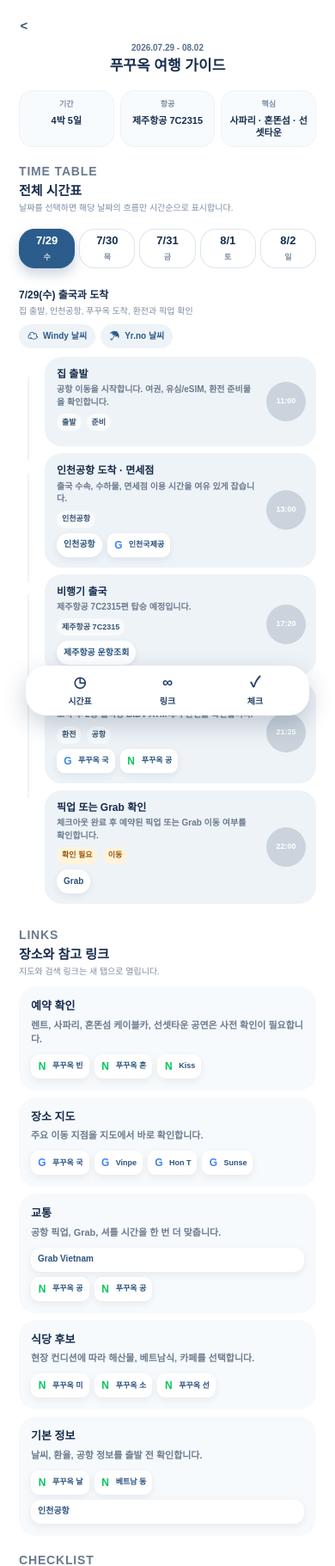
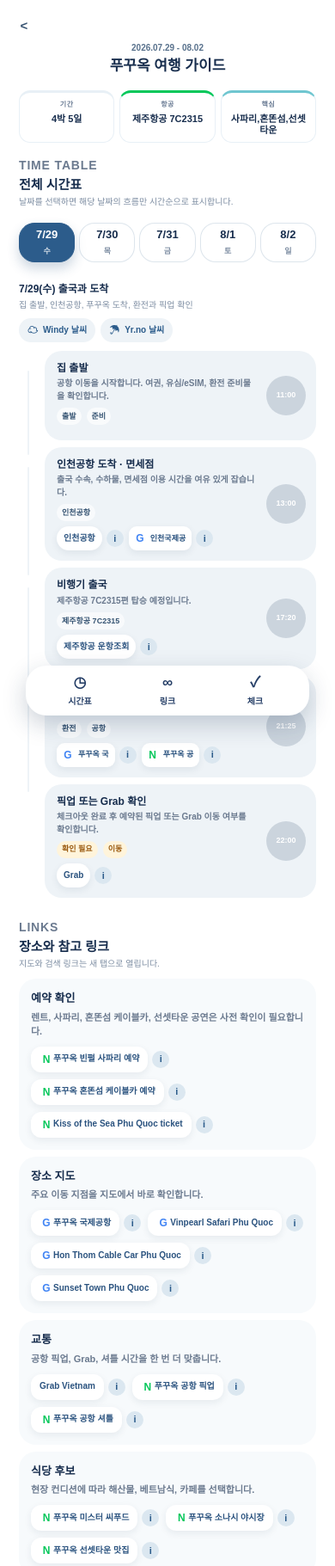
Before and after one commit to csl-crypto/travel_guide, a plain HTML site: page index.html in a window 390 px wide. Shown: the top 1821 px of the page at 86% size. Drawn offline with Linux system fonts and the light colour scheme.

Commit message:
링크 UI와 상단 요약 정리

```diff
--- a/app.js
+++ b/app.js
@@ -88,6 +88,9 @@
 		search("푸꾸옥 소나시 야시장"),
 		search("푸꾸옥 선셋타운 맛집")
 	]),
+	linkGroup("마사지 목록", "푸꾸옥 스파와 마사지 후보를 한 번에 확인합니다.", [
+		official("베트남가이드 푸꾸옥 스파", "https://vietnamguide.co.kr/city/phuquoc/places/spas/")
+	]),
 	linkGroup("기본 정보", "날씨, 환율, 공항 정보를 출발 전 확인합니다.", [
 		search("푸꾸옥 날씨 8월"),
 		search("베트남 동 환율"),
@@ -108,6 +111,7 @@
 
 let activeDayId = days[0].id;
 let selectedEventKey = "";
+let linkPopoverId = 0;
 
 document.addEventListener("DOMContentLoaded", () => {
 	renderDayTabs();
@@ -132,10 +136,12 @@
 		button.className = `day-tab${day.id === activeDayId ? " active" : ""}`;
 		button.innerHTML = `<span>${escapeHtml(day.label)}</span><small>${escapeHtml(weekdayLabel(day))}</small>`;
 		button.addEventListener("click", () => {
+			runViewTransition(() => {
 				activeDayId = day.id;
 				selectedEventKey = "";
 				renderDayTabs();
 				renderTimeTable();
+			});
 		});
 		return button;
 	}));
@@ -181,21 +187,25 @@
 			const tagRow = cell.querySelector(".tag-row");
 			item.tags.forEach((tag) => tagRow.append(tagElement(tag, item.alert)));
 			const linkRow = cell.querySelector(".link-row");
-			item.links.forEach((itemLink) => linkRow.append(anchor(itemLink, selected)));
+			item.links.forEach((itemLink) => linkRow.append(linkControl(itemLink, selected)));
 			cell.addEventListener("click", (event) => {
-				if (event.target.closest("a")) {
+				if (event.target.closest("a, button, [popover]")) {
 					return;
 				}
+				runViewTransition(() => {
 					selectedEventKey = eventKey;
 					renderTimeTable();
+				});
 			});
 			cell.addEventListener("keydown", (event) => {
 				if (event.key !== "Enter" && event.key !== " ") {
 					return;
 				}
 				event.preventDefault();
+				runViewTransition(() => {
 					selectedEventKey = eventKey;
 					renderTimeTable();
+				});
 			});
 			events.append(cell);
 		});
@@ -235,7 +245,7 @@
 		const card = document.createElement("article");
 		card.className = "link-card";
 		card.innerHTML = `<h3>${escapeHtml(group.title)}</h3><p>${escapeHtml(group.body)}</p><div class="link-row"></div>`;
-		group.links.forEach((itemLink) => card.querySelector(".link-row").append(anchor(itemLink)));
+		group.links.forEach((itemLink) => card.querySelector(".link-row").append(linkControl(itemLink, true)));
 		return card;
 	}));
 }
@@ -260,6 +270,33 @@
 	span.className = `tag${alert || text.includes("필요") || text.includes("확인") ? " alert" : ""}`;
 	span.textContent = text;
 	return span;
+}
+
+function linkControl(itemLink, expanded = false) {
+	const control = document.createElement("span");
+	control.className = "link-action";
+	const link = anchor(itemLink, expanded);
+	const info = document.createElement("button");
+	const popover = document.createElement("span");
+	const popoverId = `link-popover-${++linkPopoverId}`;
+	const label = fullLinkLabel(itemLink.label);
+
+	info.type = "button";
+	info.className = "link-info";
+	info.textContent = "i";
+	info.title = label;
+	info.setAttribute("aria-label", `${label} 링크 설명`);
+	info.setAttribute("popovertarget", popoverId);
+	info.addEventListener("click", (event) => event.stopPropagation());
+
+	popover.id = popoverId;
+	popover.className = "link-popover";
+	popover.setAttribute("popover", "auto");
+	popover.textContent = label;
+	popover.addEventListener("click", (event) => event.stopPropagation());
+
+	control.append(link, info, popover);
+	return control;
 }
 
 function anchor(itemLink, expanded = false) {
@@ -351,3 +388,11 @@
 function escapeHtml(value) {
 	return String(value ?? "").replace(/[&<>"]/g, (char) => ({ "&": "&amp;", "<": "&lt;", ">": "&gt;", "\"": "&quot;" }[char]));
 }
+
+function runViewTransition(update) {
+	if (document.startViewTransition && !window.matchMedia("(prefers-reduced-motion: reduce)").matches) {
+		document.startViewTransition(update);
+		return;
+	}
+	update();
+}
--- a/index.html
+++ b/index.html
@@ -33,7 +33,7 @@
 				</div>
 				<div>
 					<span>핵심</span>
-					<strong>사파리 · 혼똔섬 · 선셋타운</strong>
+					<strong>사파리,혼똔섬,선셋타운</strong>
 				</div>
 			</section>
 
--- a/styles.css
+++ b/styles.css
@@ -23,6 +23,12 @@
 	scroll-behavior: smooth;
 }
 
+::view-transition-old(root),
+::view-transition-new(root) {
+	animation-duration: 180ms;
+	animation-timing-function: ease-out;
+}
+
 body {
 	margin: 0;
 	font-family: "Pretendard", "Noto Sans KR", "Malgun Gothic", "Apple SD Gothic Neo", Arial, sans-serif;
@@ -136,7 +142,7 @@
 .quick-panel {
 	display: grid;
 	grid-template-columns: 1fr;
-	gap: 9px;
+	gap: 8px;
 }
 
 .quick-panel div,
@@ -150,24 +156,44 @@
 }
 
 .quick-panel div {
-	padding: 15px 14px;
-	background: #f8fbfd;
-	text-align: center;
+	position: relative;
+	min-height: 62px;
+	padding: 11px 13px 10px;
+	overflow: hidden;
+	border-color: #e8f0f6;
+	border-top: 3px solid #2c5c8b;
+	border-radius: 14px;
+	background: #fff;
+	text-align: left;
+}
+
+.quick-panel div::before {
+	display: none;
+}
+
+.quick-panel div:nth-child(2) {
+	border-top-color: #03c75a;
+}
+
+.quick-panel div:nth-child(3) {
+	border-top-color: #6fc6d0;
 }
 
 .quick-panel span {
 	display: block;
-	color: #7d8da2;
-	font-size: 11px;
-	font-weight: 800;
+	color: #58718c;
+	font-size: 10px;
+	font-weight: 900;
+	letter-spacing: 0.08em;
 }
 
 .quick-panel strong {
 	display: block;
-	margin-top: 5px;
+	margin-top: 4px;
 	color: #172d4d;
-	font-size: 15px;
-	line-height: 1.3;
+	font-size: 16px;
+	font-weight: 900;
+	line-height: 1.22;
 	overflow-wrap: anywhere;
 }
 
@@ -310,13 +336,94 @@
 }
 
 .link-card .link-row a {
+	width: auto;
+	max-width: min(100%, 320px);
+	min-height: 36px;
+	padding: 8px 12px;
 	justify-content: flex-start;
 	text-align: left;
-}
-
-.link-row a.icon-link,
-.link-card a.icon-link,
+	white-space: normal;
+	overflow: visible;
+}
+
+.link-card .link-row {
+	align-items: flex-start;
+	gap: 8px;
+}
+
+.link-card .link-action {
+	flex: 0 1 max-content;
+	width: auto;
+	max-width: 100%;
+}
+
+.link-card .link-action > a {
+	flex: 0 1 max-content;
+	max-width: 100%;
+}
+
 .link-card .link-row a.icon-link {
+	max-width: none;
+	height: auto;
+	min-height: 36px;
+	white-space: normal;
+	text-overflow: clip;
+	overflow: visible;
+}
+
+.link-action {
+	position: relative;
+	display: inline-flex;
+	align-items: center;
+	max-width: 100%;
+	min-width: 0;
+	gap: 5px;
+}
+
+.link-action > a {
+	flex: 1 1 auto;
+}
+
+.link-info {
+	display: inline-grid;
+	flex: 0 0 22px;
+	width: 22px;
+	height: 22px;
+	padding: 0;
+	place-items: center;
+	border: 0;
+	border-radius: 50%;
+	background: #dbe7f0;
+	color: #2c5c8b;
+	font-size: 12px;
+	font-weight: 900;
+	line-height: 1;
+	cursor: pointer;
+}
+
+.link-info:focus-visible {
+	outline: 2px solid #2c5c8b;
+	outline-offset: 2px;
+}
+
+.link-popover {
+	max-width: min(280px, calc(100vw - 32px));
+	padding: 10px 12px;
+	border: 0;
+	border-radius: 14px;
+	background: #172d4d;
+	color: #fff;
+	box-shadow: 0 14px 34px rgba(23, 45, 77, 0.24);
+	font-size: 13px;
+	font-weight: 800;
+	line-height: 1.45;
+}
+
+.link-popover::backdrop {
+	background: transparent;
+}
+
+.table-event .link-row a.icon-link {
 	flex: 0 1 auto;
 	width: auto;
 	min-width: 0;
@@ -479,6 +586,8 @@
 
 .table-event {
 	position: relative;
+	container-name: event-card;
+	container-type: inline-size;
 	min-width: 0;
 	min-height: 76px;
 	padding: 15px 82px 15px 17px;
@@ -590,7 +699,7 @@
 }
 
 .table-event.selected .link-row a {
-	flex: 1 1 100%;
+	width: 100%;
 	min-height: 38px;
 	padding: 9px 12px;
 	justify-content: flex-start;
@@ -605,6 +714,19 @@
 	color: #2b537f;
 }
 
+.table-event.selected .link-action {
+	flex: 1 1 100%;
+	width: 100%;
+}
+
+.table-event.selected .link-info {
+	flex-basis: 28px;
+	width: 28px;
+	height: 28px;
+	background: rgba(255, 255, 255, 0.86);
+	color: #2c5c8b;
+}
+
 .table-event.selected .link-row a.icon-link {
 	width: auto;
 	max-width: none;
@@ -692,6 +814,35 @@
 	font-size: 13px;
 	line-height: 1.5;
 	overflow-wrap: anywhere;
+}
+
+@container event-card (min-width: 360px) {
+	.table-event .link-row {
+		gap: 8px;
+	}
+
+	.table-event strong {
+		font-size: 16px;
+	}
+
+	.table-event > span {
+		font-size: 13px;
+	}
+
+	.table-event .link-action {
+		flex: 1 1 calc(50% - 8px);
+	}
+
+	.table-event.selected .link-action {
+		flex-basis: 100%;
+	}
+}
+
+@media (prefers-reduced-motion: reduce) {
+	::view-transition-old(root),
+	::view-transition-new(root) {
+		animation: none;
+	}
 }
 
 .bottom-nav {
@@ -940,35 +1091,44 @@
 	.quick-panel {
 		display: grid;
 		grid-template-columns: repeat(3, minmax(0, 1fr));
-		gap: 7px;
+		gap: 6px;
 		margin-top: 10px;
 	}
 
 	.quick-panel div {
-		min-height: 62px;
-		padding: 9px 7px;
-		border-color: #edf3f7;
-		border-radius: 16px;
-		background: #f8fbfd;
+		min-height: 58px;
+		padding: 8px 7px 7px;
+		overflow: hidden;
+		border-color: #e8f0f6;
+		border-top-width: 3px;
+		border-radius: 13px;
+		background: #fff;
 		box-shadow: none;
 		text-align: center;
 	}
 
+	.quick-panel div::before {
+		display: none;
+	}
+
 	.quick-panel span {
-		color: #7d8da2;
-		font-size: 9px;
-		font-weight: 800;
+		color: #667891;
+		font-size: 8px;
+		font-weight: 900;
+		letter-spacing: 0.06em;
 	}
 
 	.quick-panel strong {
-		margin-top: 5px;
+		margin-top: 4px;
 		color: #172d4d;
 		font-size: 11px;
-		line-height: 1.25;
+		font-weight: 900;
+		line-height: 1.18;
+		overflow-wrap: anywhere;
 	}
 
 	.section {
-		margin-top: 18px;
+		margin-top: 16px;
 		scroll-margin-top: 22px;
 	}
 
@@ -1224,13 +1384,35 @@
 	}
 
 	.link-card .link-row a {
-		flex: 1 1 100%;
+		flex: 0 1 auto;
+		width: auto;
+		max-width: 100%;
+		min-height: 30px;
+		padding: 7px 10px;
 		border-radius: 12px;
-	}
-
-	.link-row a.icon-link,
-	.link-card a.icon-link,
-	.link-card .link-row a.icon-link {
+		white-space: normal;
+		overflow: visible;
+	}
+
+	.link-card .link-action {
+		flex: 0 1 max-content;
+		width: auto;
+		max-width: 100%;
+	}
+
+	.link-info {
+		flex-basis: 20px;
+		width: 20px;
+		height: 20px;
+		font-size: 11px;
+	}
+
+	.link-popover {
+		max-width: min(260px, calc(100vw - 28px));
+		font-size: 12px;
+	}
+
+	.table-event .link-row a.icon-link {
 		flex: 0 1 auto;
 		width: auto;
 		min-width: 0;
@@ -1248,6 +1430,15 @@
 		overflow: hidden;
 	}
 
+	.link-card .link-row a.icon-link {
+		max-width: 100%;
+		height: auto;
+		min-height: 30px;
+		white-space: normal;
+		text-overflow: clip;
+		overflow: visible;
+	}
+
 	.icon-link::before {
 		flex-basis: 16px;
 		width: 16px;
@@ -1303,8 +1494,8 @@
 	}
 
 	.table-event.selected .link-row a {
+		width: 100%;
 		flex: 1 1 100%;
-		width: auto;
 		max-width: none;
 		min-height: 34px;
 		padding: 8px 10px;
@@ -1320,6 +1511,17 @@
 		color: #2b537f;
 	}
 
+	.table-event.selected .link-action {
+		flex: 1 1 100%;
+		width: 100%;
+	}
+
+	.table-event.selected .link-info {
+		flex-basis: 24px;
+		width: 24px;
+		height: 24px;
+	}
+
 	.table-event.selected .link-row a.icon-link {
 		gap: 6px;
 	}
@@ -1424,13 +1626,14 @@
 	}
 
 	.quick-panel div {
-		min-height: 56px;
-		padding: 8px 5px;
-		border-radius: 14px;
+		min-height: 54px;
+		padding: 7px 4px 6px;
+		border-radius: 12px;
 	}
 
 	.quick-panel strong {
 		font-size: 10px;
+		line-height: 1.16;
 	}
 
 	.day-strip {
```
Lines whose indentation alone changed are shown as unchanged.
